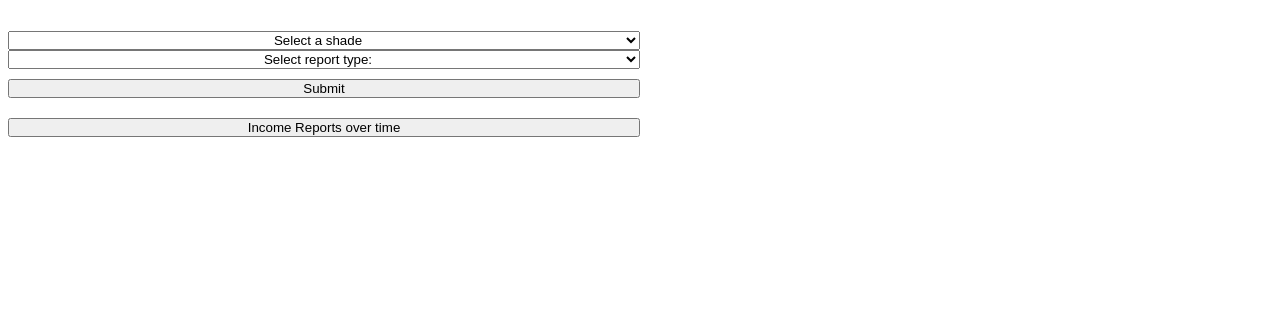
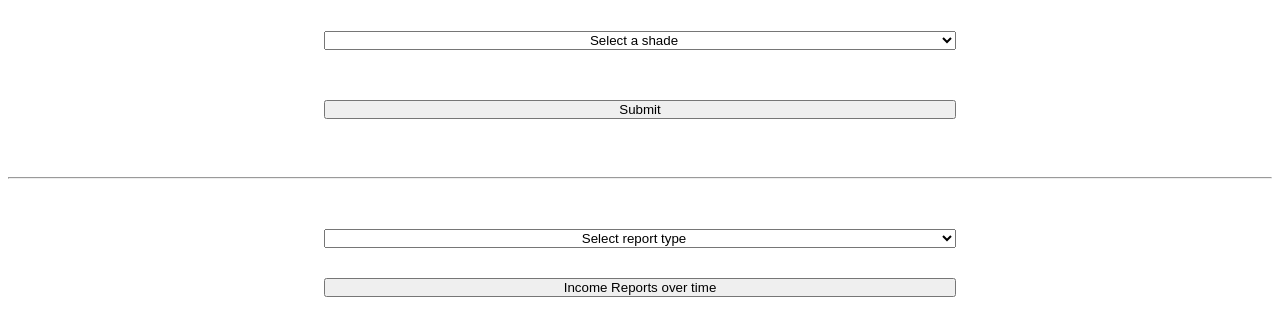
Before and after one commit to isaack-mungui/dairy-business, a plain HTML site: page index.html in a window 1280 px wide. Shown: the part 105-440 px from the top of the page. Drawn offline with Linux system fonts and the light colour scheme.

Commit message:
Refactored HTML for styling

```diff
--- a/index.html
+++ b/index.html
@@ -14,7 +14,8 @@
     </head>
     <body>
         <h1>DairyBusiness</h1>
-
+        <div class="select-shade">
+            <div class="shades-container">
                 <select id="shades" onChange="addInputField(this);">
                     <option>Select a shade</option>
                     <option>Shade 1</option>
@@ -22,6 +23,8 @@
                     <option>Shade 3</option>
                     <option>Shade 4</option>
                 </select>
+            </div>
+            <div class="input-fields">
                 <div id="input-field-1"style="display: none;">
                     <label>Enter a value: <br/>
                         <input type="number" placeholder="Value for shade A" onblur="totalProduction()" id="input-1">
@@ -42,26 +45,36 @@
                         <input type="number" placeholder="Value for shade D" onblur="totalProduction()" id="input-4">
                     </label>
                 </div>
+            </div>
+            <div class="submit"><input type="button" onclick="totalProduction()" value="Submit" id="submit"/></div>
+        </div>
+
+        <hr/>
 
         <!-- Report input fields -->
+        <div>
+            <div class="select-report">
                 <select id="report" onChange="addIncomeReportInputField(this);">
-            <option>Select report type:</option>
+                    <option>Select report type</option>
                     <option>Daily</option>
                     <option>Weekly</option>
                     <option>Monthly</option>
                     <option>Yearly</option>
                 </select>
-        <div id="income-report-input-field" style="display: none;">
-            <label>Enter selling price and time: <br/>
+                <div id="income-report-input-field" class="input-fields" style="display: none;">
+                    <label>Enter selling price and time <br/>
                         <input type="number" placeholder="Selling Price" onblur="totalProduction()" id="input-1-price">
                     </label>
                     <label><br/>
                         <input type="number" placeholder="Number of days" onblur="totalProduction()" id="input-1-time">
                     </label>
                 </div>
+            </div>
 
-        <input type="button" onclick="totalProduction()" value="Submit"/>
+            <div class="report-button">
                 <input type="button" onclick="incomeOverTime()" value="Income Reports over time" />
+            </div>
+        </div>
 
         <!-- Add JS file -->
         <script src="./index.js"></script>
```
Lines whose indentation alone changed are shown as unchanged.
